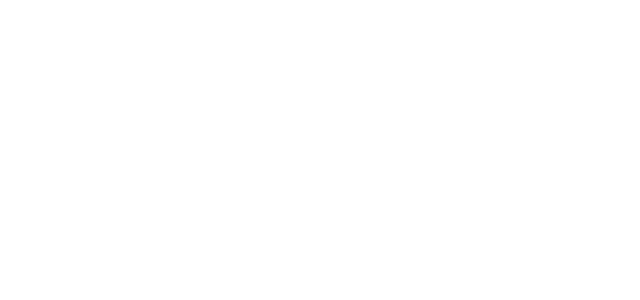
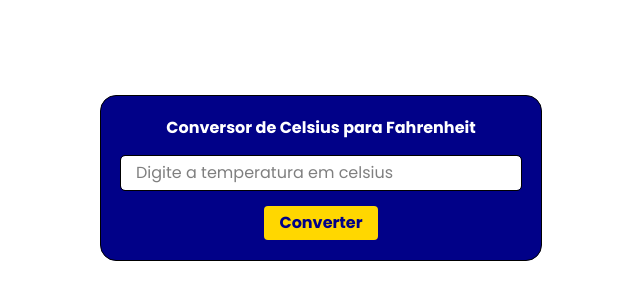
Before and after one commit to alexsandersautier/frontend, a Next.js app: page / in a window 1280 px wide. Shown: the part 222-522 px from the top of the page, without its empty margins (319-959 px from the left). Built offline with nearby package versions, Linux system fonts and the light colour scheme.

Commit message:
styles: created style

```diff
--- a/src/app/globals.css
+++ b/src/app/globals.css
@@ -5,3 +5,11 @@
   padding: 0;
   box-sizing: border-box;
 }
+
+.padding_5 {
+  padding: 20px;
+}
+
+.input_padding{
+  padding: 5px 15px;
+}
--- a/src/app/page.tsx
+++ b/src/app/page.tsx
@@ -1,7 +1,13 @@
+import Input from "@/components/Input"
+import Button from "@/components/Button"
 export default function Home() {
   return (
-    <main>
-
+    <main className="flex flex-col items-center justify-center w-full h-screen">
+      <div className="padding_5 py-3.5 flex flex-col gap-4 items-center justify-center border rounded-2xl bg-[#010188]">
+        <h1 className="font-bold text-white">Conversor de Celsius para Fahrenheit</h1>
+        <Input />
+        <Button />
+      </div>
     </main>
   );
 }
--- /dev/null
+++ b/src/components/Button/index.jsx
@@ -0,0 +1,9 @@
+export default function Button() {
+    return(
+        <div>
+            <button
+                className="bg-[#FFD700] text-[#010188] font-bold input_padding rounded cursor-pointer"
+            >Converter</button>
+        </div>
+    );
+}
--- /dev/null
+++ b/src/components/Input/index.jsx
@@ -0,0 +1,11 @@
+export default function Input() {
+    return(
+        <div>
+            <input
+                className="bg-white input_padding outline rounded w-100"
+                type="text"
+                placeholder="Digite a temperatura em celsius"
+            />
+        </div>
+    );
+}
```
